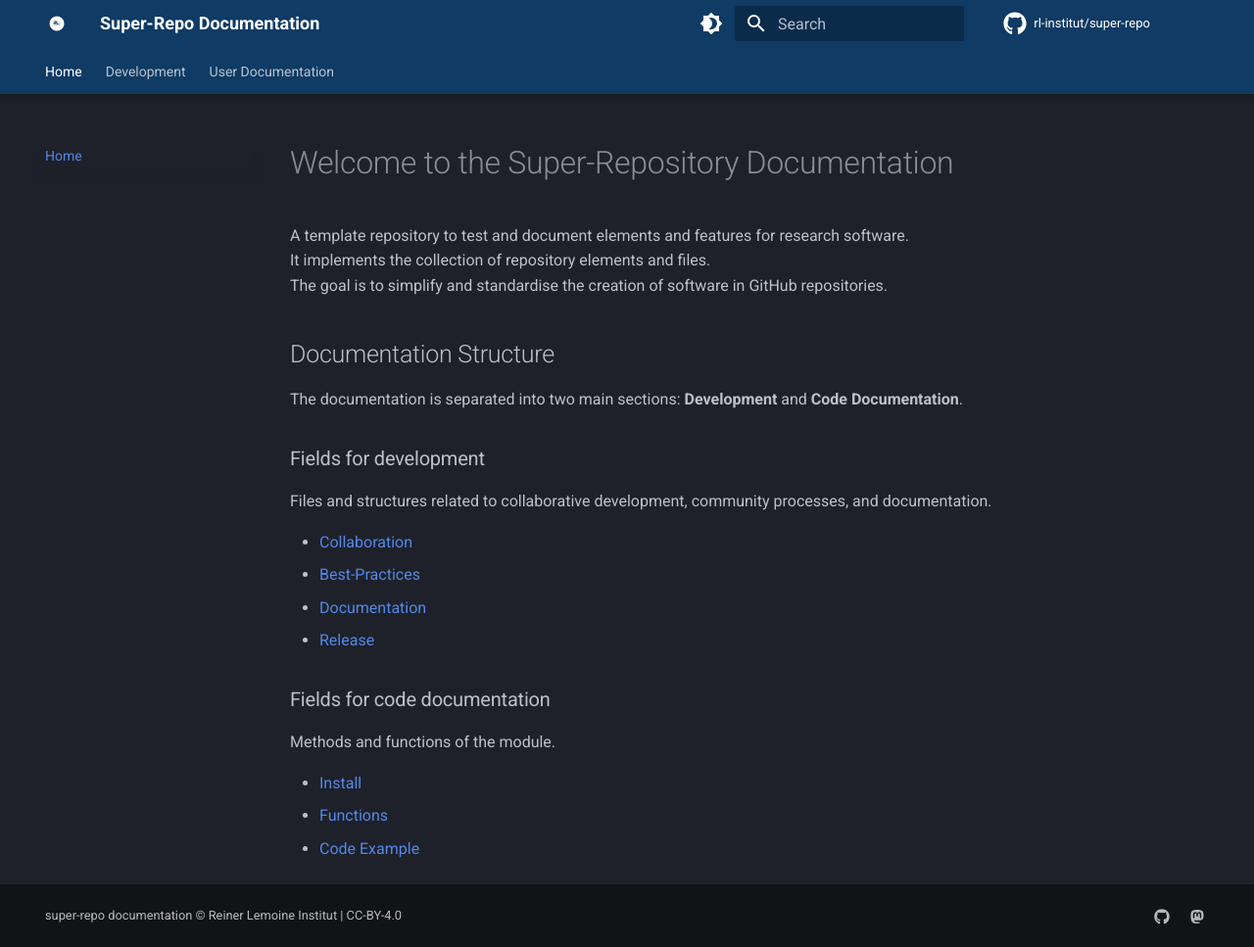
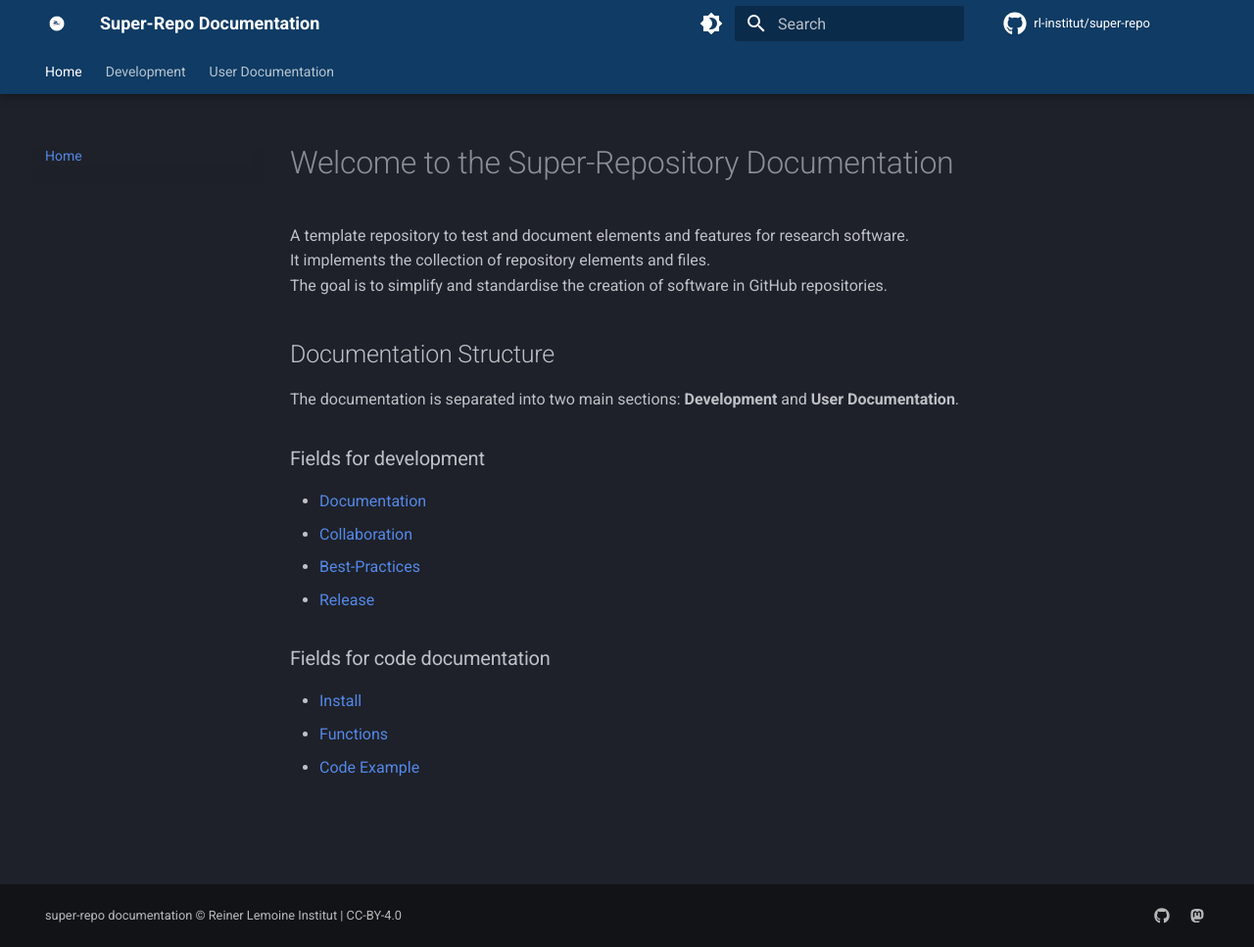
Before and after one commit to rl-institut/super-repo, an MkDocs documentation site: the page built from docs/index.md, in a window 1280 px wide and 967 px high. Shown: the whole window at 98% size. Built offline with MkDocs 1.6.1 and Material for MkDocs 9.7.7, drawn with Linux system fonts in a browser that asks for light colours; comment, search, counter and statistics services are not loaded; the version menu is left out.

Commit message:
Update badge links #92

```diff
--- a/docs/index.md
+++ b/docs/index.md
@@ -13,22 +13,17 @@
 ## Documentation Structure
 
 The documentation is separated into two main sections:
-**Development** and **Code Documentation**. <br>
+**Development** and **User Documentation**. <br>
 
 ### Fields for development
 
-Files and structures related to collaborative development, community processes,
-and documentation.
-
-- [Collaboration](https://rl-institut.github.io/super-repo/develop/development/collaboration/)
-- [Best-Practices](https://rl-institut.github.io/super-repo/develop/development/best-practice/)
-- [Documentation](https://rl-institut.github.io/super-repo/develop/development/documentation/)
-- [Release](https://rl-institut.github.io/super-repo/develop/development/release/)
+- [Documentation](https://rl-institut.github.io/super-repo/latest/development/documentation/)
+- [Collaboration](https://rl-institut.github.io/super-repo/latest/development/collaboration/)
+- [Best-Practices](https://rl-institut.github.io/super-repo/latest/development/best-practice/)
+- [Release](https://rl-institut.github.io/super-repo/latest/development/release/)
 
 ### Fields for code documentation
 
-Methods and functions of the module.
-
-- [Install](https://rl-institut.github.io/super-repo/develop/user_documentation/install/)
-- [Functions](https://rl-institut.github.io/super-repo/develop/user_documentation/)
-- [Code Example](https://rl-institut.github.io/super-repo/develop/user_documentation/code_example/)
+- [Install](https://rl-institut.github.io/super-repo/latest/user_documentation/install/)
+- [Functions](https://rl-institut.github.io/super-repo/latest/user_documentation/functions/)
+- [Code Example](https://rl-institut.github.io/super-repo/latest/user_documentation/test/)
```
Also changed, not shown: README.rst.
